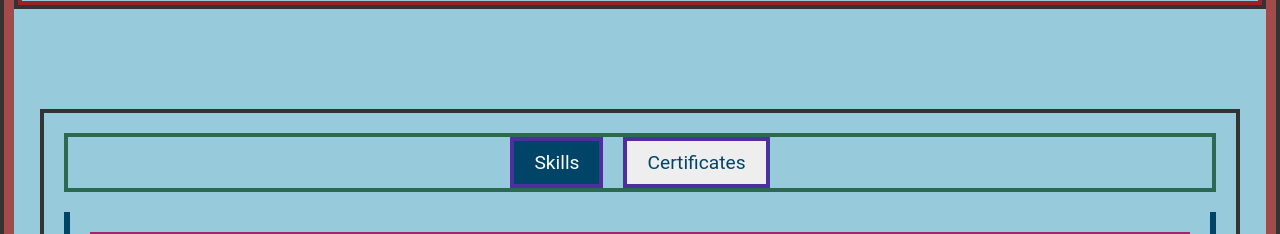
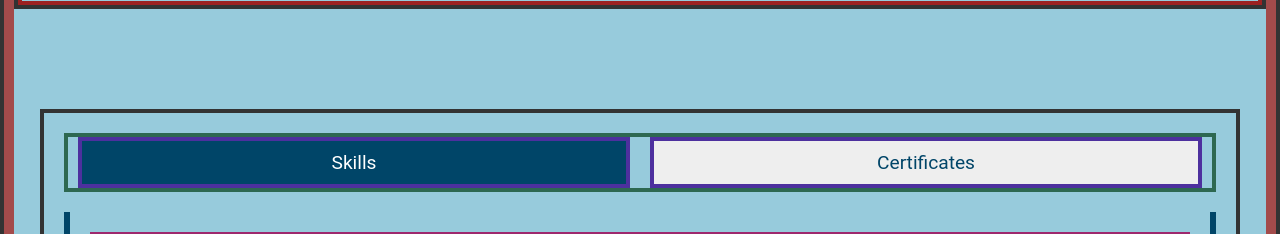
Before and after one commit to Thiagoocosta86/my-portfolio, a React (Create React App) app: page / in a window 1280 px wide. Shown: the part 920-1154 px from the top of the page. Built offline with nearby package versions, Linux system fonts and the light colour scheme.

Commit message:
1-Focusing on styling the tabs of skills & certificates.

```diff
--- a/src/style.css
+++ b/src/style.css
@@ -236,12 +236,13 @@ main {
 /* Tab Header Styles */
 .tab-header {
   display: flex;
-  justify-content: center;
+  justify-content: space-around;
   margin-bottom: 20px;
   border: 4px solid #2d6851;
 }
 
 .tab-button {
+  flex: 1;
   padding: 10px 20px;
   font-size: 1.2rem;
   cursor: pointer;
```
